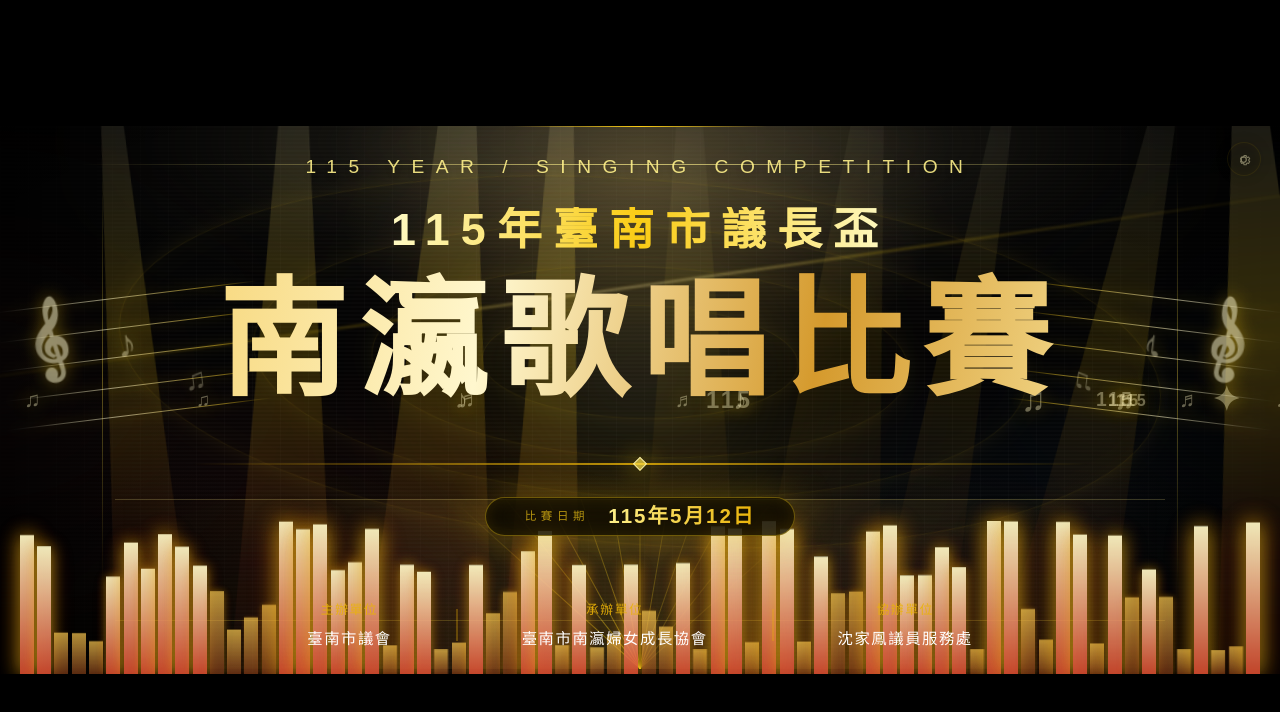
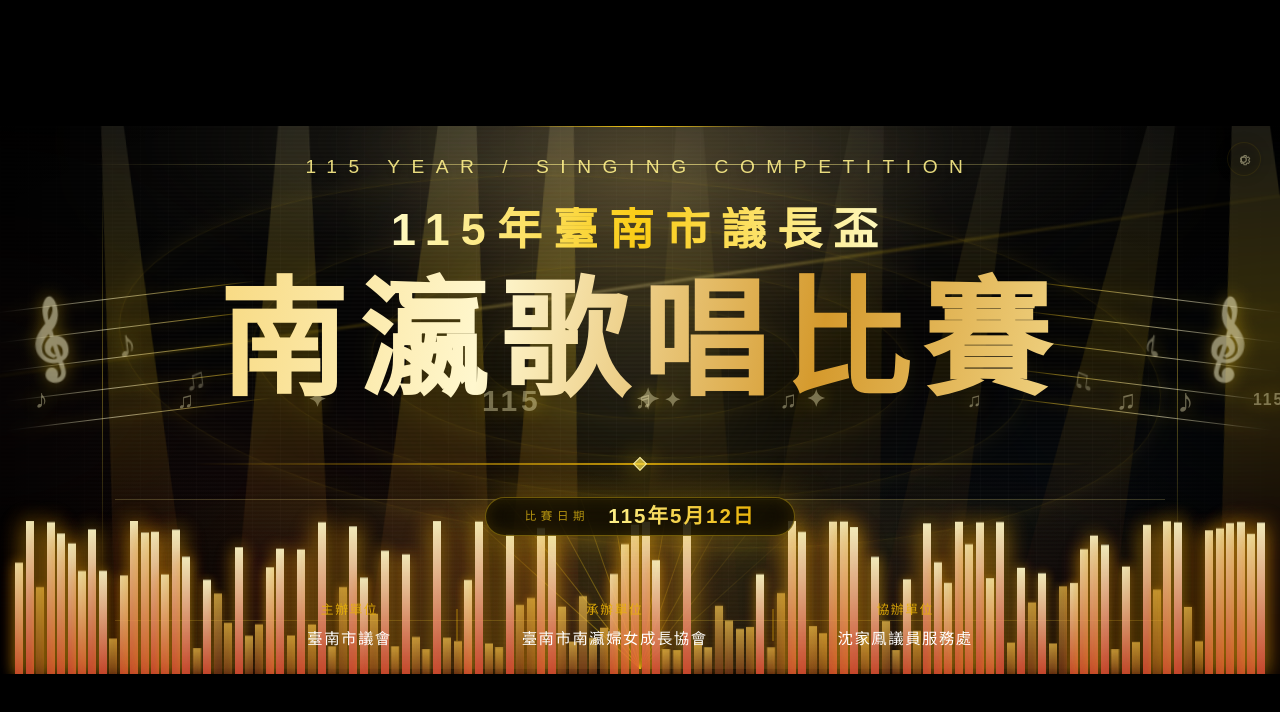
Before and after one commit to dotasbl/nanying-stage-screen, a React (Vite) app: page / in a window 1280 px wide. Shown: the top 712 px of the page. Built offline with nearby package versions, Linux system fonts and the light colour scheme.

Commit message:
Adjust wave wall density

```diff
--- a/src/App.jsx
+++ b/src/App.jsx
@@ -15,7 +15,7 @@
     id: "low",
     name: "低畫質",
     shortName: "低",
-    waveBarCount: 72,
+    waveBarCount: 120,
     floatingScoreCount: 22,
     threeRenderFps: 24,
     audioReactionFps: 30,
@@ -25,7 +25,7 @@
     id: "high",
     name: "高畫質",
     shortName: "高",
-    waveBarCount: 120,
+    waveBarCount: 240,
     floatingScoreCount: 34,
     threeRenderFps: 60,
     audioReactionFps: 60,
@@ -2043,7 +2043,7 @@
           </div>
         </div>
 
-        <div className="absolute bottom-0 left-0 w-full h-[28%] flex items-end justify-center gap-[3px] px-5 z-10 opacity-[0.94]">
+        <div className="absolute bottom-0 left-0 w-full h-[28%] flex items-end gap-[clamp(2px,0.18vw,5px)] px-[clamp(12px,1.2vw,28px)] z-10 opacity-[0.94]">
           {mounted &&
             visibleWaves.map((wave, index) => (
               <div
@@ -2052,7 +2052,7 @@
                 ref={(element) => {
                   waveRefs.current[index] = element;
                 }}
-                className={`flex-1 max-w-[15px] origin-bottom ${isListening ? "" : "wave-idle"}`}
+                className={`min-w-0 flex-1 origin-bottom ${isListening ? "" : "wave-idle"}`}
                 style={
                   isListening
                     ? {
```
